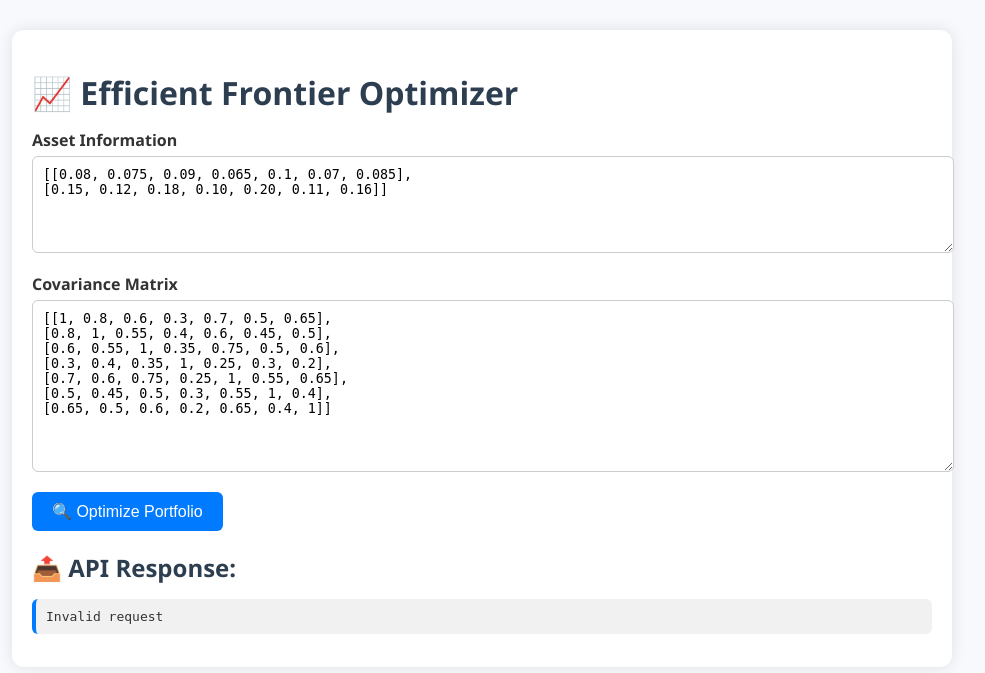
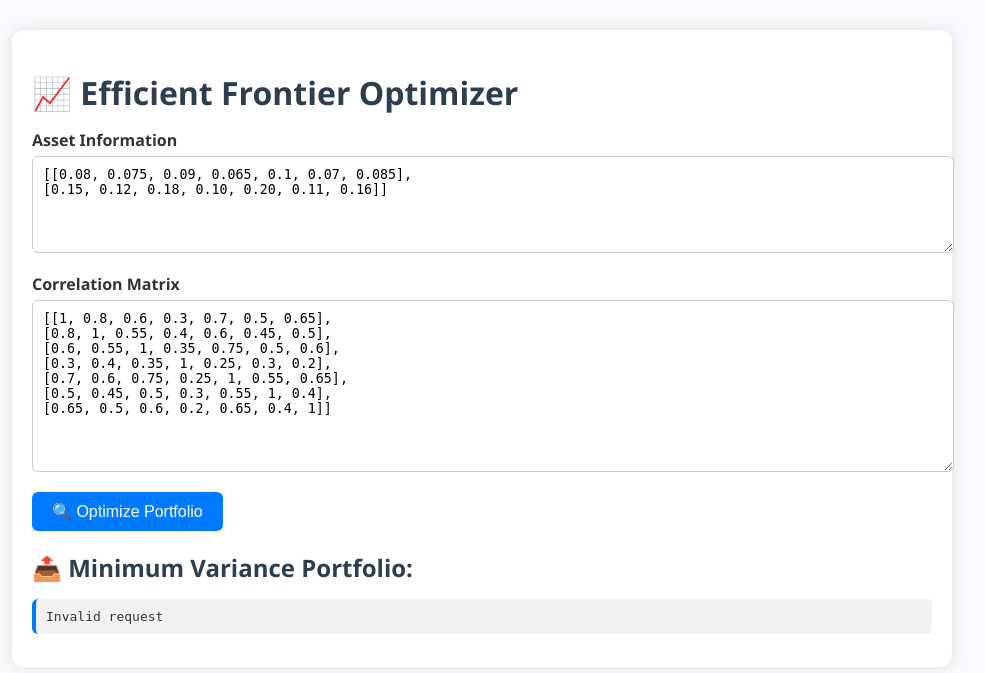
Before and after one commit to murrayc13/IPMS.Frontend, a Django app: page //get_minimum_variance in a window 1280 px wide. Shown: the top 673 px of the page, without its empty margins (158-1143 px from the left). Run offline with Django 5.2, Linux system fonts and the light colour scheme.

Commit message:
Small changes to naming conventions

```diff
--- a/IPMS.Frontend/Templates/index.html
+++ b/IPMS.Frontend/Templates/index.html
@@ -15,7 +15,7 @@
             <textarea id="asset_info" name="asset_info" rows="5">[[0.08, 0.075, 0.09, 0.065, 0.1, 0.07, 0.085],
 [0.15, 0.12, 0.18, 0.10, 0.20, 0.11, 0.16]]</textarea>
 
-            <label for="covariance">Covariance Matrix</label>
+            <label for="covariance">Correlation Matrix</label>
             <textarea id="covariance" name="covariance" rows="10">[[1, 0.8, 0.6, 0.3, 0.7, 0.5, 0.65],
 [0.8, 1, 0.55, 0.4, 0.6, 0.45, 0.5],
 [0.6, 0.55, 1, 0.35, 0.75, 0.5, 0.6],
@@ -29,7 +29,7 @@
 
         {% if api_data %}
         <div class="response">
-            <h2>📤 API Response:</h2>
+            <h2>📤 Minimum Variance Portfolio:</h2>
             <pre>{{ api_data|safe }}</pre>
         </div>
         {% endif %}
@@ -48,7 +48,7 @@
             const data = {
                 datasets: [
                     {
-                        label: 'Optimal Point',
+                        label: 'Minimum Variance Portfolio',
                         data: [{ x: point[0], y: point[1] }],
                         backgroundColor: '#007bff',
                         pointRadius: 7,
@@ -56,10 +56,11 @@
                         type: 'scatter'
                     },
                     {
-                        label: 'Portfolio Frontier',
+                        label: 'Minimum Variance Frontier',
                         data: linePoints,
                         borderColor: '#dc3545',
                         borderWidth: 2,
+                        background: '#dc3545',
                         fill: false,
                         tension: 0.25,
                         showLine: true,
```
